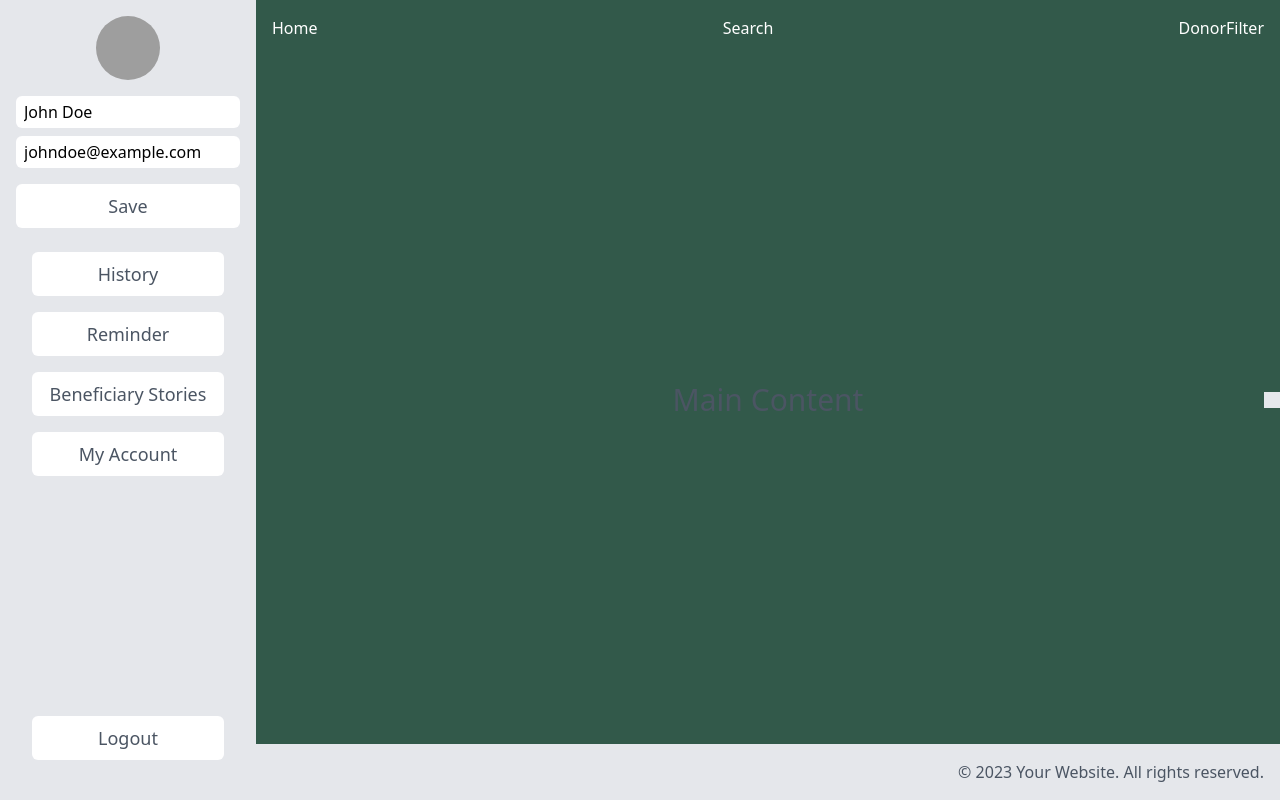
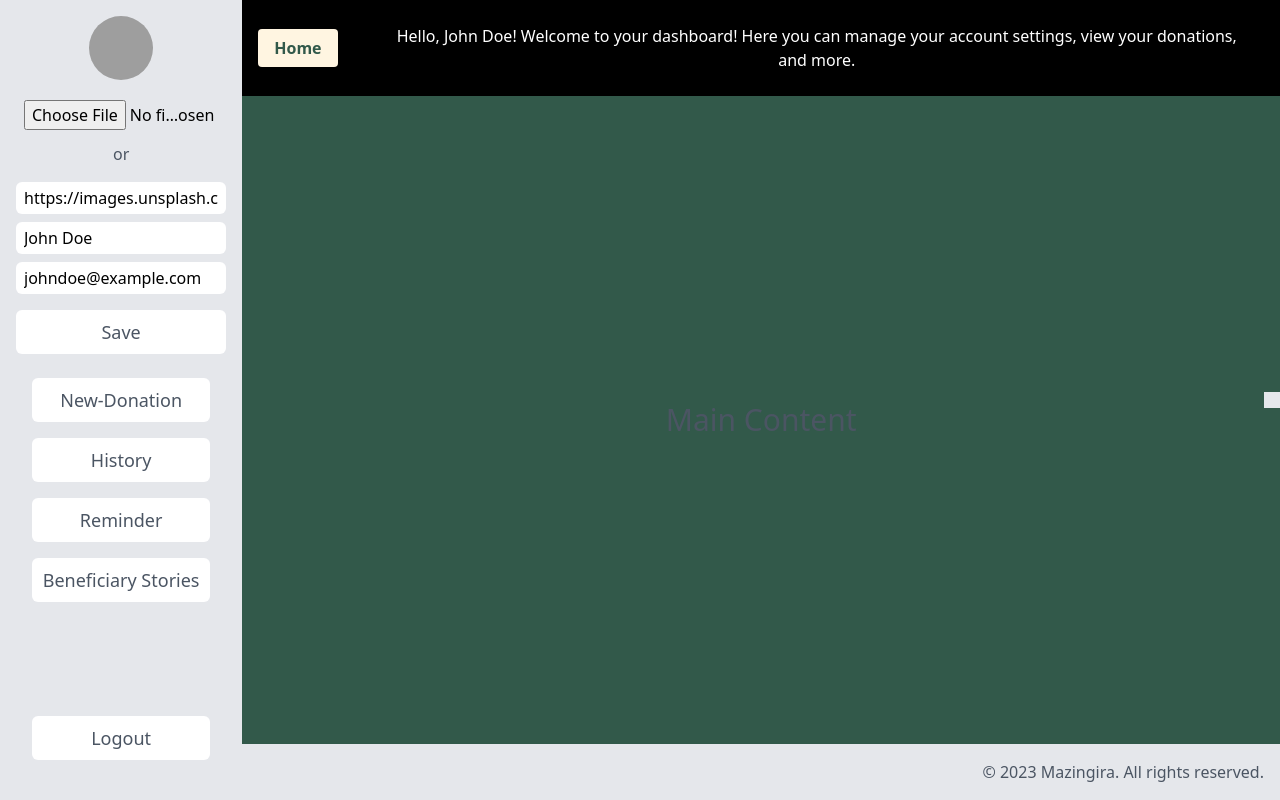
Before and after one commit to BrunoKiptoo/Mazingraa, a React (Create React App) app: page /donor-dashboard in a window 1280 px wide. Both pictures are taken after a click on the button "Edit". Built offline with nearby package versions, Linux system fonts and the light colour scheme; grey boxes are pictures that could not be loaded.

Commit message:
added navbar

```diff
--- a/src/components/Donor/Dashboard.js
+++ b/src/components/Donor/Dashboard.js
@@ -11,6 +11,7 @@ function Dashboard() {
     const [isEditFormOpen, setIsEditFormOpen] = useState(false);
     const [name, setName] = useState("John Doe");
     const [email, setEmail] = useState("johndoe@example.com");
+    const [profilePicture, setProfilePicture] = useState("https://images.unsplash.com/photo-1529665253569-6d01c0eaf7b6?ixlib=rb-4.0.3&ixid=MnwxMjA3fDB8MHxzZWFyY2h8NHx8cHJvZmlsZXxlbnwwfHwwfHw%3D&w=1000&q=80");
 
     const handleEditClick = () => {
       setIsEditFormOpen(true);
@@ -24,6 +25,12 @@ function Dashboard() {
   const handleEmailChange = (e) => {
     setEmail(e.target.value);
   }
+
+
+  // Function to handle profile picture change
+  const handleProfilePictureChange = (e) => {
+    setProfilePicture(e.target.value);
+  };
 
 
   const [isSidebarOpen, setIsSidebarOpen] = useState(true);
@@ -41,6 +48,7 @@ function Dashboard() {
               {/* Sidebar Container */}
               <div className="flex flex-col h-full p-4">
                 {/* Profile Picture */}
+              {/* Profile Picture */}
 <div className="flex items-center justify-center mb-4">
   <img
     src="https://images.unsplash.com/photo-1529665253569-6d01c0eaf7b6?ixlib=rb-4.0.3&ixid=MnwxMjA3fDB8MHxzZWFyY2h8NHx8cHJvZmlsZXxlbnwwfHwwfHw%3D&w=1000&q=80"
@@ -48,6 +56,27 @@ function Dashboard() {
     className="w-16 h-16 rounded-full"
   />
 </div>
+
+{/* Profile Picture Upload */}
+{isEditFormOpen && (
+  <div>
+    <input
+      type="file"
+      accept="image/*"
+      onChange={(e) => handleProfilePictureChange(e)}
+      className="w-full mb-2 px-2 py-1 rounded-md"
+    />
+    <p className="text-gray-600 mb-4">or</p>
+    <input
+      type="text"
+      placeholder="Enter Image URL"
+      value={profilePicture}
+      onChange={(e) => setProfilePicture(e.target.value)}
+      className="w-full mb-2 px-2 py-1 rounded-md"
+    />
+  </div>
+)}
+
 
                 {/* Name */}
                 {isEditFormOpen ? (
@@ -89,20 +118,21 @@ function Dashboard() {
                     Edit
                   </button>
                 )}
-                <div className="flex flex-col h-full p-4 ">
-                <button className="py-2 mb-2 bg-white hover:bg-gray-100 text-gray-600 text-lg font-medium rounded-md mb-4">History</button>
-                <button className="py-2 mb-2 bg-white hover:bg-gray-100 text-gray-600 text-lg font-medium rounded-md mb-4">Reminder</button>
-                <button className="py-2 mb-2 bg-white hover:bg-gray-100 text-gray-600 text-lg font-medium rounded-md mb-4">Beneficiary Stories</button>
-                <button className="py-2 mb-2 bg-white hover:bg-gray-100 text-gray-600 text-lg font-medium rounded-md ">My Account</button>
-                <button className="py-2 mb-2 mt-auto  bg-white hover:bg-gray-100 text-gray-600 text-lg font-medium rounded-md">Logout</button>
+               <div class="flex flex-col h-full p-4">
+  <a href="/new-donation" class="py-2 mb-2 bg-white hover:bg-gray-100 text-gray-600 text-lg font-medium rounded-md mb-4">New-Donation</a>
+  <a href="/history" class="py-2 mb-2 bg-white hover:bg-gray-100 text-gray-600 text-lg font-medium rounded-md mb-4">History</a>
+  <a href="/reminder" class="py-2 mb-2 bg-white hover:bg-gray-100 text-gray-600 text-lg font-medium rounded-md mb-4">Reminder</a>
+  <a href="/beneficiary-stories" class="py-2 mb-2 bg-white hover:bg-gray-100 text-gray-600 text-lg font-medium rounded-md">Beneficiary Stories</a>
+  <a href="/login" class="py-2 mb-2 mt-auto bg-white hover:bg-gray-100 text-gray-600 text-lg font-medium rounded-md">Logout</a>
 </div>
+
             </div>
             </div>
           )}
 
           <div className="flex-grow flex flex-col">
             <div className="flex-none">
-              <DonorNavBar />
+              <DonorNavBar name={name} />
             </div>
             <div className="flex-grow">
               <div className="flex items-center justify-center h-full">
@@ -123,7 +153,7 @@ function Dashboard() {
                   </span>
                 </div>
                 <div>
-                  <span className="text-gray-600">© 2023 Your Website. All rights reserved.</span>
+                  <span className="text-gray-600">© 2023 Mazingira. All rights reserved.</span>
                 </div>
               </div>
             </div>
--- a/src/components/Donor/DonorFilter.js
+++ b/src/components/Donor/DonorFilter.js
@@ -2,7 +2,7 @@ import React from 'react'
 
 function DonorFilter() {
   return (
-    <div>DonorFilter</div>
+    <div className='bg-[#fff5e1] hover:bg-yellow-200 text-[#32594a] font-semibold py-2 px-4 rounded '>DonorFilter</div>
   )
 }
 
--- a/src/components/Donor/DonorNavBar.js
+++ b/src/components/Donor/DonorNavBar.js
@@ -1,23 +1,26 @@
 import React from 'react';
-import Search from './Search';
-import Filter from '../Donor/DonorFilter';
 
-function DonorNavBar() {
+function DonorNavBar(props) { // Update prop name to "name"
   return (
-    <nav className="bg-gold text-white py-4">
-      <ul className="flex justify-between items-center px-4">
+    <nav className="bg-black text-white py-2">
+      <div className="flex justify-between items-center px-4">
+        <ul className="flex items-center space-x-4">
           <li className="list-none">
-          <a href="/donor-dashboard" className="text-white no-underline">
+            <a href="/donor-dashboard" className="bg-[#fff5e1] hover:bg-yellow-200 text-[#32594a] font-semibold py-2 px-4 rounded ">
               Home
             </a>
           </li>
           <li className="list-none">
-          <Search />
+            {/* <Search /> */}
           </li>
           <li className="list-none">
-          <Filter />
+            {/* <Filter /> */}
           </li>
         </ul>
+        <div className="p-4">
+          <p>Hello, {props.name}! Welcome to your dashboard! Here you can manage your account settings, view your donations, and more.</p> {/* Update prop name to "name" */}
+        </div>
+      </div>
     </nav>
   );
 }
--- a/src/components/Donor/Search.js
+++ b/src/components/Donor/Search.js
@@ -2,7 +2,7 @@ import React from 'react'
 
 function Search() {
   return (
-    <div>Search</div>
+    <div className='bg-[#fff5e1] hover:bg-yellow-200 text-[#32594a] font-semibold py-2 px-4 rounded '>Search</div>
   )
 }
 
```
Lines whose indentation alone changed are shown as unchanged.
